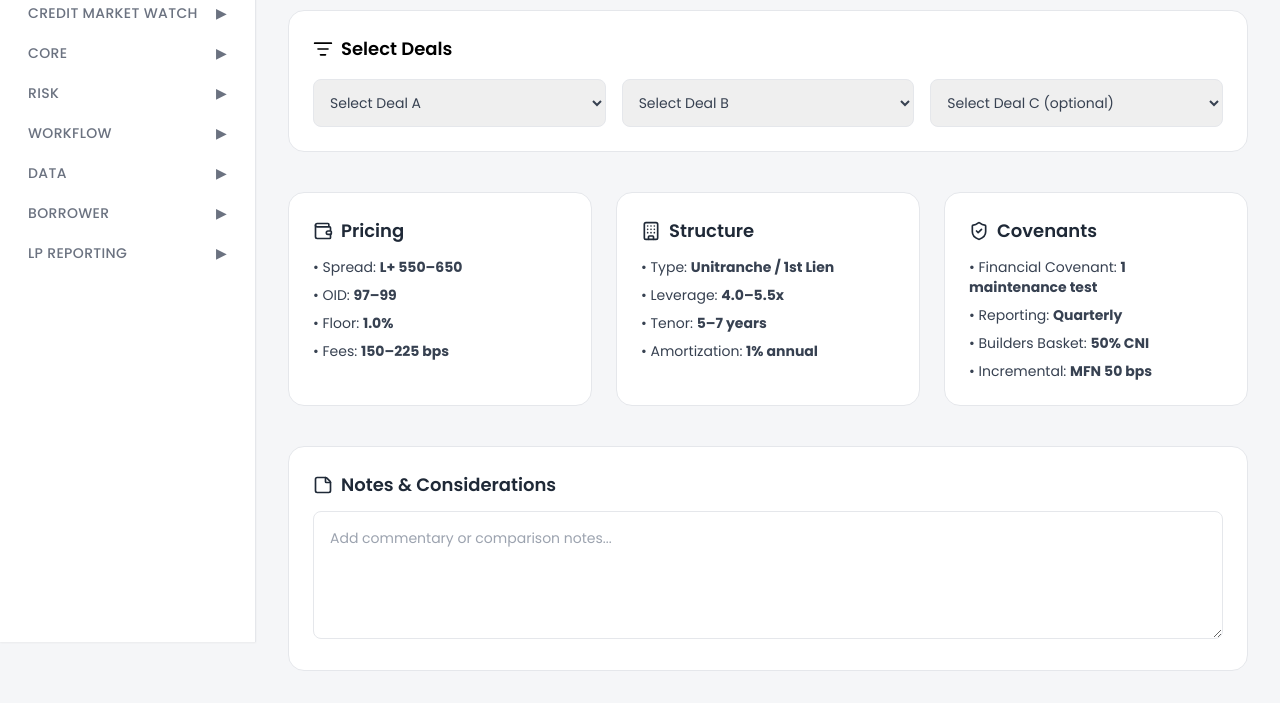
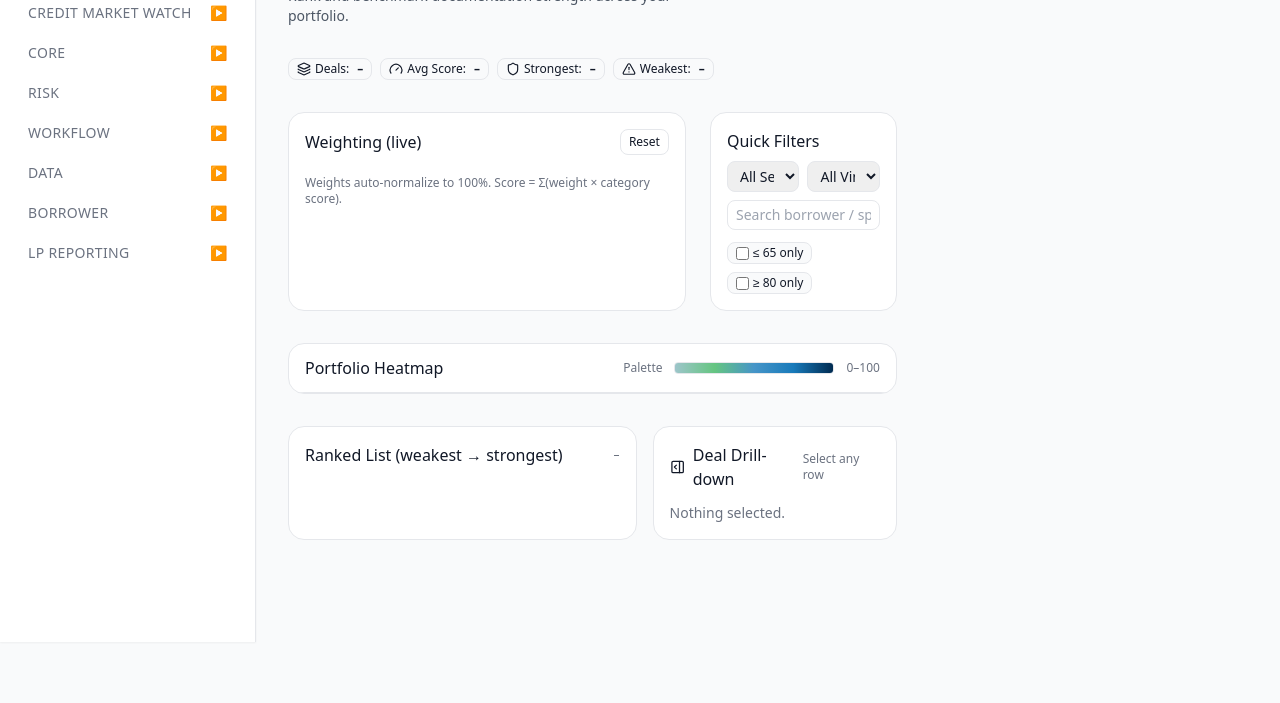
Before and after one commit to jditomaso1/orion, a plain HTML site: page private-credit/core/portfolio-overview.html in a window 1280 px wide. Shown: the part 158-861 px from the top of the page. After the commit the page ends 800 px from the top, so only its background shows below. Drawn offline with nearby package versions, Linux system fonts and the light colour scheme.

Commit message:
Update portfolio-overview.html

```diff
--- a/private-credit/core/portfolio-overview.html
+++ b/private-credit/core/portfolio-overview.html
@@ -1,164 +1,210 @@
-<!DOCTYPE html>
+<!doctype html>
 <html lang="en">
 <head>
-  <meta charset="utf-8" />
-  <meta name="viewport" content="width=device-width, initial-scale=1" />
-  <title>Deal Comparison — Private Credit</title>
+  <meta charset="utf-8"/>
+  <meta name="viewport" content="width=device-width, initial-scale=1"/>
+  <title>X-Ray Comparison — Credit Agreement Structure</title>
 
-  <!-- Fonts -->
-  <link href="https://fonts.googleapis.com/css2?family=Poppins:wght@300;400;500;600;700&display=swap" rel="stylesheet" />
-
-  <!-- Tailwind -->
+  <!-- Tailwind (CDN) -->
   <script src="https://cdn.tailwindcss.com"></script>
 
   <!-- Lucide Icons -->
   <script src="https://unpkg.com/lucide@latest"></script>
 
   <style>
-    body {
-      font-family: "Poppins", sans-serif;
-      background: #f5f6f8;
+    @media print {.no-print{display:none!important} a[href]:after{content:""} body{background:#fff}}
+    .heat { transition: background-color .15s ease, color .15s ease; }
+    .chip {
+      display:inline-flex; align-items:center; gap:.25rem;
+      font-size:.75rem; line-height:1rem;
+      padding:.125rem .5rem; border:1px solid rgb(229 231 235); border-radius:.5rem;
+      background:#f9fafb;
     }
   </style>
 </head>
 
-<body class="flex">
+<body class="flex bg-gray-50 text-gray-900">
 
-  <!-- SIDEBAR -->
+<!-- ========================= -->
+<!--   SIDEBAR INJECTION       -->
+<!-- ========================= -->
 <div id="sidebar-placeholder"></div>
+
 <script>
   async function injectSidebar() {
     const res = await fetch("/private-credit/sidebar.html");
     document.getElementById("sidebar-placeholder").innerHTML = await res.text();
 
-      window.toggleSection = function (id) {
-        const section = document.getElementById(id);
-        const icon = document.getElementById("icon-" + id);
-        if (!section || !icon) return;
-
-        section.classList.toggle("hidden");
-        icon.style.transform = section.classList.contains("hidden")
-          ? "rotate(0deg)"
-          : "rotate(90deg)";
-
+    window.toggleSection = function(id) {
+      const s = document.getElementById(id);
+      const i = document.getElementById("icon-" + id);
+      if (!s || !i) return;
+      s.classList.toggle("hidden");
+      i.style.transform = s.classList.contains("hidden") ? "rotate(0deg)" : "rotate(90deg)";
       localStorage.setItem("sidebar-open-section", id);
     };
-
     const last = localStorage.getItem("sidebar-open-section");
     if (last) {
-        const section = document.getElementById(last);
-        const icon = document.getElementById("icon-" + last);
-        if (section && icon) {
-          section.classList.remove("hidden");
-          icon.style.transform = "rotate(90deg)";
+      const s = document.getElementById(last);
+      const i = document.getElementById("icon-" + last);
+      if (s && i) { s.classList.remove("hidden"); i.style.transform = "rotate(90deg)"; }
     }
-      }
-
-      if (window.lucide) window.lucide.createIcons();
   }
   injectSidebar();
 </script>
 
-  <!-- MAIN CONTENT -->
-  <main class="flex-1 ml-64 p-8 space-y-10">
+<!-- ========================= -->
+<!--      MAIN CONTENT         -->
+<!-- ========================= -->
+<main class="flex-1 ml-64 p-8 space-y-8">
 
-    <!-- HEADER -->
-    <div class="flex items-center gap-3">
-      <i data-lucide="columns" class="w-6 h-6"></i>
-      <h1 class="text-3xl font-semibold tracking-tight text-gray-900">Deal Comparison</h1>
+  <!-- PAGE HEADER -->
+  <section class="flex items-start justify-between">
+    <div>
+      <h1 class="text-3xl font-semibold tracking-tight flex items-center gap-2">
+        <i data-lucide="scan-search" class="w-6 h-6"></i>
+        X-Ray Comparison — Covenant & Structure Benchmark
+      </h1>
+      <p class="text-gray-600 mt-1 text-sm">
+        Rank and benchmark documentation strength across your portfolio.
+      </p>
     </div>
 
-    <p class="text-gray-500 text-sm -mt-4">
-      Side-by-side comparison of structures, pricing, leverage, covenants, and key considerations.
-    </p>
+    <div class="no-print flex gap-2">
+      <button id="btnExportJSON"
+        class="rounded-xl px-3 py-2 border text-sm hover:bg-gray-50 flex items-center gap-2">
+        <i data-lucide="download" class="w-4 h-4"></i> Export JSON
+      </button>
 
-    <!-- DEAL SELECTOR -->
-    <section class="rounded-2xl border bg-white p-6">
-      <h2 class="text-lg font-semibold flex items-center gap-2 mb-4">
-        <i data-lucide="list-filter" class="w-5 h-5"></i>
-        Select Deals
-      </h2>
-
-      <div class="grid grid-cols-1 sm:grid-cols-2 lg:grid-cols-3 gap-4">
-        <select class="p-3 border rounded-lg text-sm text-gray-700">
-          <option>Select Deal A</option>
-        </select>
-        <select class="p-3 border rounded-lg text-sm text-gray-700">
-          <option>Select Deal B</option>
-        </select>
-        <select class="p-3 border rounded-lg text-sm text-gray-700">
-          <option>Select Deal C (optional)</option>
-        </select>
+      <button onclick="window.print()"
+        class="rounded-xl px-3 py-2 border text-sm hover:bg-gray-50 flex items-center gap-2">
+        <i data-lucide="printer" class="w-4 h-4"></i> Print / PDF
+      </button>
     </div>
   </section>
 
-    <!-- THREE-COLUMN COMPARISON GRID -->
-    <section class="grid grid-cols-1 lg:grid-cols-3 gap-6">
+  <!-- KPI CHIPS -->
+  <section class="flex flex-wrap gap-2 no-print">
+    <span class="chip"><i data-lucide="layers" class="w-3.5 h-3.5"></i> Deals:
+      <b class="ml-1" id="kpiDeals">–</b></span>
+    <span class="chip"><i data-lucide="gauge" class="w-3.5 h-3.5"></i> Avg Score:
+      <b class="ml-1" id="kpiAvg">–</b></span>
+    <span class="chip"><i data-lucide="shield" class="w-3.5 h-3.5"></i> Strongest:
+      <b class="ml-1" id="kpiBest">–</b></span>
+    <span class="chip"><i data-lucide="alert-triangle" class="w-3.5 h-3.5"></i> Weakest:
+      <b class="ml-1" id="kpiWorst">–</b></span>
+  </section>
 
-      <!-- PRICING -->
-      <div class="rounded-2xl border bg-white p-6">
-        <h2 class="text-lg font-semibold text-gray-800 mb-3 flex gap-2 items-center">
-          <i data-lucide="wallet" class="w-5 h-5"></i>
-          Pricing
-        </h2>
-
-        <ul class="text-sm text-gray-700 space-y-2">
-          <li>• Spread: <strong>L+ 550–650</strong></li>
-          <li>• OID: <strong>97–99</strong></li>
-          <li>• Floor: <strong>1.0%</strong></li>
-          <li>• Fees: <strong>150–225 bps</strong></li>
-        </ul>
+  <!-- WEIGHTS + FILTERS -->
+  <section class="grid grid-cols-12 gap-6">
+    <div class="col-span-12 lg:col-span-8 rounded-2xl border bg-white p-4">
+      <div class="flex items-center justify-between mb-2">
+        <div class="font-medium">Weighting (live)</div>
+        <button id="btnReset" class="text-xs border rounded-lg px-2 py-1 hover:bg-gray-50">Reset</button>
+      </div>
+      <div id="weights" class="grid grid-cols-1 md:grid-cols-2 gap-3 text-sm"></div>
+      <p class="mt-3 text-xs text-gray-500">
+        Weights auto-normalize to 100%. Score = Σ(weight × category score).
+      </p>
     </div>
 
-      <!-- STRUCTURE -->
-      <div class="rounded-2xl border bg-white p-6">
-        <h2 class="text-lg font-semibold text-gray-800 mb-3 flex gap-2 items-center">
-          <i data-lucide="building" class="w-5 h-5"></i>
-          Structure
-        </h2>
+    <div class="col-span-12 lg:col-span-4 rounded-2xl border bg-white p-4">
+      <div class="font-medium mb-2">Quick Filters</div>
+      <div class="grid grid-cols-2 gap-2 text-sm">
+        <select id="fSector" class="border rounded-lg px-2 py-1">
+          <option value="">All Sectors</option>
+          <option>Software</option>
+          <option>Healthcare</option>
+          <option>Consumer</option>
+          <option>Industrials</option>
+        </select>
+        <select id="fVintage" class="border rounded-lg px-2 py-1">
+          <option value="">All Vintages</option>
+          <option>2023</option>
+          <option>2024</option>
+          <option>2025</option>
+        </select>
+        <input id="fSearch" class="col-span-2 border rounded-lg px-2 py-1"
+          placeholder="Search borrower / sponsor / ID"/>
+      </div>
+      <div class="mt-3 flex flex-wrap gap-2">
+        <span class="chip"><input type="checkbox" id="onlyLow"/> <label for="onlyLow">≤ 65 only</label></span>
+        <span class="chip"><input type="checkbox" id="onlyHigh"/> <label for="onlyHigh">≥ 80 only</label></span>
+      </div>
+    </div>
+  </section>
 
-        <ul class="text-sm text-gray-700 space-y-2">
-          <li>• Type: <strong>Unitranche / 1st Lien</strong></li>
-          <li>• Leverage: <strong>4.0–5.5x</strong></li>
-          <li>• Tenor: <strong>5–7 years</strong></li>
-          <li>• Amortization: <strong>1% annual</strong></li>
-        </ul>
+  <!-- HEATMAP -->
+  <section class="rounded-2xl border bg-white overflow-hidden">
+    <div class="px-4 py-3 border-b flex items-center justify-between">
+      <div class="font-medium">Portfolio Heatmap</div>
+      <div class="flex items-center gap-3 text-xs text-gray-500">
+        <span>Palette</span>
+        <div class="h-3 w-40 rounded overflow-hidden border">
+          <div style="height:100%;background:linear-gradient(90deg,#9DC5CA,#65C581,#4695C8,#187ABA,#002B51)"></div>
+        </div>
+        <span>0–100</span>
+      </div>
+    </div>
+    <div class="overflow-x-auto">
+      <table class="w-full text-sm" id="heatmap"></table>
+    </div>
+  </section>
+
+  <!-- RANKINGS + DRILLDOWN -->
+  <section class="grid grid-cols-12 gap-4">
+    <div class="col-span-12 lg:col-span-7 rounded-2xl border bg-white p-4">
+      <div class="flex items-center justify-between mb-2">
+        <div class="font-medium">Ranked List (weakest → strongest)</div>
+        <div class="text-xs text-gray-500" id="rankMeta">–</div>
+      </div>
+      <ol id="rankList" class="space-y-2"></ol>
     </div>
 
-      <!-- COVENANTS -->
-      <div class="rounded-2xl border bg-white p-6">
-        <h2 class="text-lg font-semibold text-gray-800 mb-3 flex gap-2 items-center">
-          <i data-lucide="shield-check" class="w-5 h-5"></i>
-          Covenants
-        </h2>
-
-        <ul class="text-sm text-gray-700 space-y-2">
-          <li>• Financial Covenant: <strong>1 maintenance test</strong></li>
-          <li>• Reporting: <strong>Quarterly</strong></li>
-          <li>• Builders Basket: <strong>50% CNI</strong></li>
-          <li>• Incremental: <strong>MFN 50 bps</strong></li>
-        </ul>
+    <aside class="col-span-12 lg:col-span-5 rounded-2xl border bg-white p-4">
+      <div class="flex items-center justify-between">
+        <div class="font-medium flex items-center gap-2">
+          <i data-lucide="panel-right-open" class="w-4 h-4"></i> Deal Drill-down
         </div>
-
-    </section>
-
-    <!-- NOTES -->
-    <section class="rounded-2xl border bg-white p-6">
-      <h2 class="text-lg font-semibold text-gray-800 mb-3 flex gap-2 items-center">
-        <i data-lucide="sticky-note" class="w-5 h-5"></i>
-        Notes & Considerations
-      </h2>
-
-      <textarea
-        class="w-full h-32 p-4 border rounded-lg text-gray-700 text-sm"
-        placeholder="Add commentary or comparison notes..."
-      ></textarea>
+        <span class="text-xs text-gray-500">Select any row</span>
+      </div>
+      <div id="detail" class="mt-3 text-sm text-gray-700 space-y-3">
+        <p class="text-gray-500">Nothing selected.</p>
+      </div>
+    </aside>
   </section>
 
 </main>
 
+<footer class="py-6 text-center text-xs text-gray-500">
+  X-Ray Comparison • Static HTML demo (weights & ranking live)
+</footer>
+
+<!-- =============================================================== -->
+<!--  FULL ORIGINAL JAVASCRIPT BLOCK — PRESERVED EXACTLY            -->
+<!-- =============================================================== -->
+
 <script>
-    if (window.lucide) window.lucide.createIcons();
+/*  ⬇ ⬇ ⬇   PASTE YOUR FULL ORIGINAL JS HERE — DO NOT EDIT   ⬇ ⬇ ⬇
+
+   EVERYTHING from your prior deal-compare.html:
+   – deal data
+   – weights engine
+   – sliders
+   – heatmap generator
+   – scoring engine
+   – filters
+   – drilldown panel
+   – KPI chips
+   – ranking logic
+   – export JSON
+
+   Literally paste the entire block here untouched.
+*/
+</script>
+
+<script>
+  lucide.createIcons();
 </script>
 
 </body>
```
Lines whose indentation alone changed are shown as unchanged.
